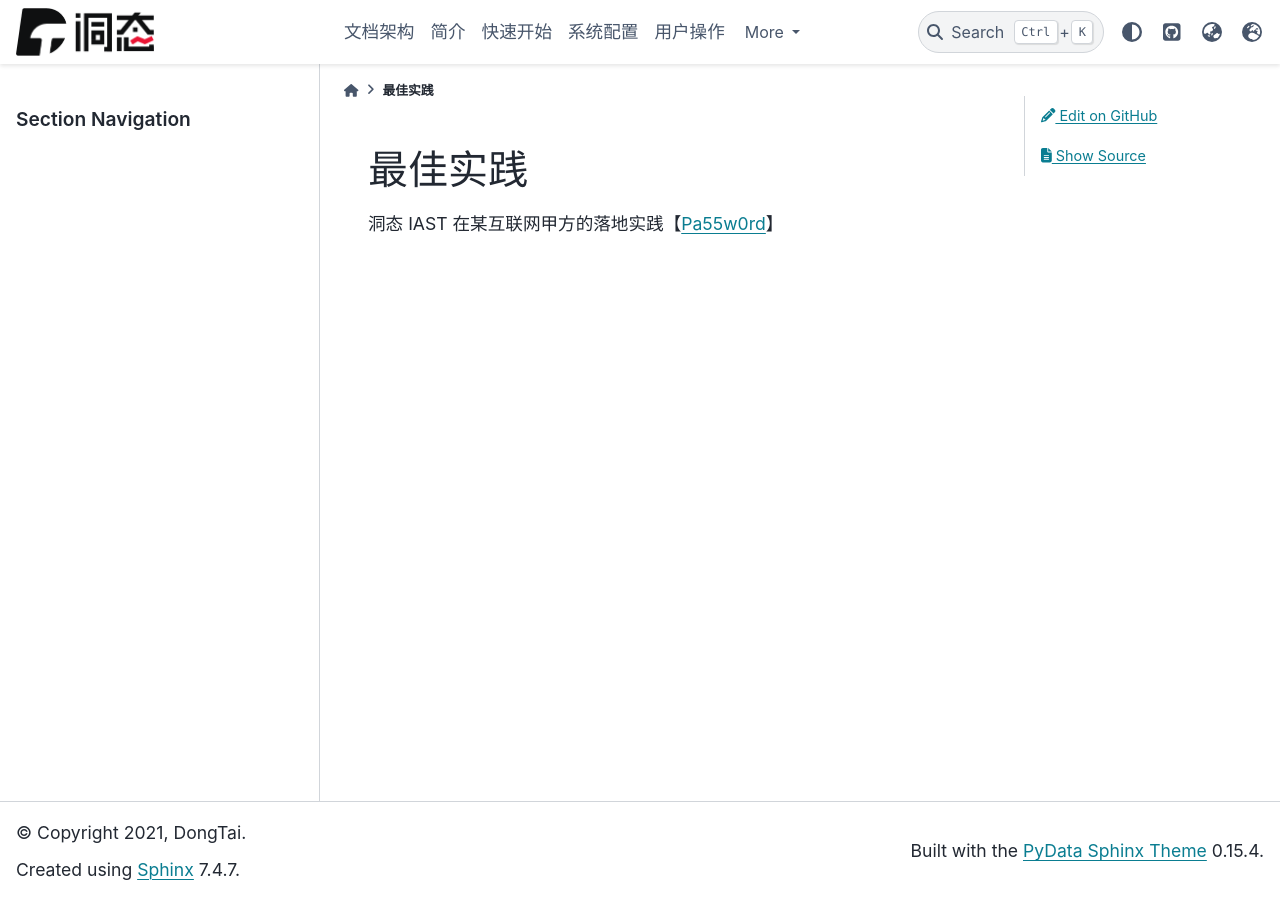
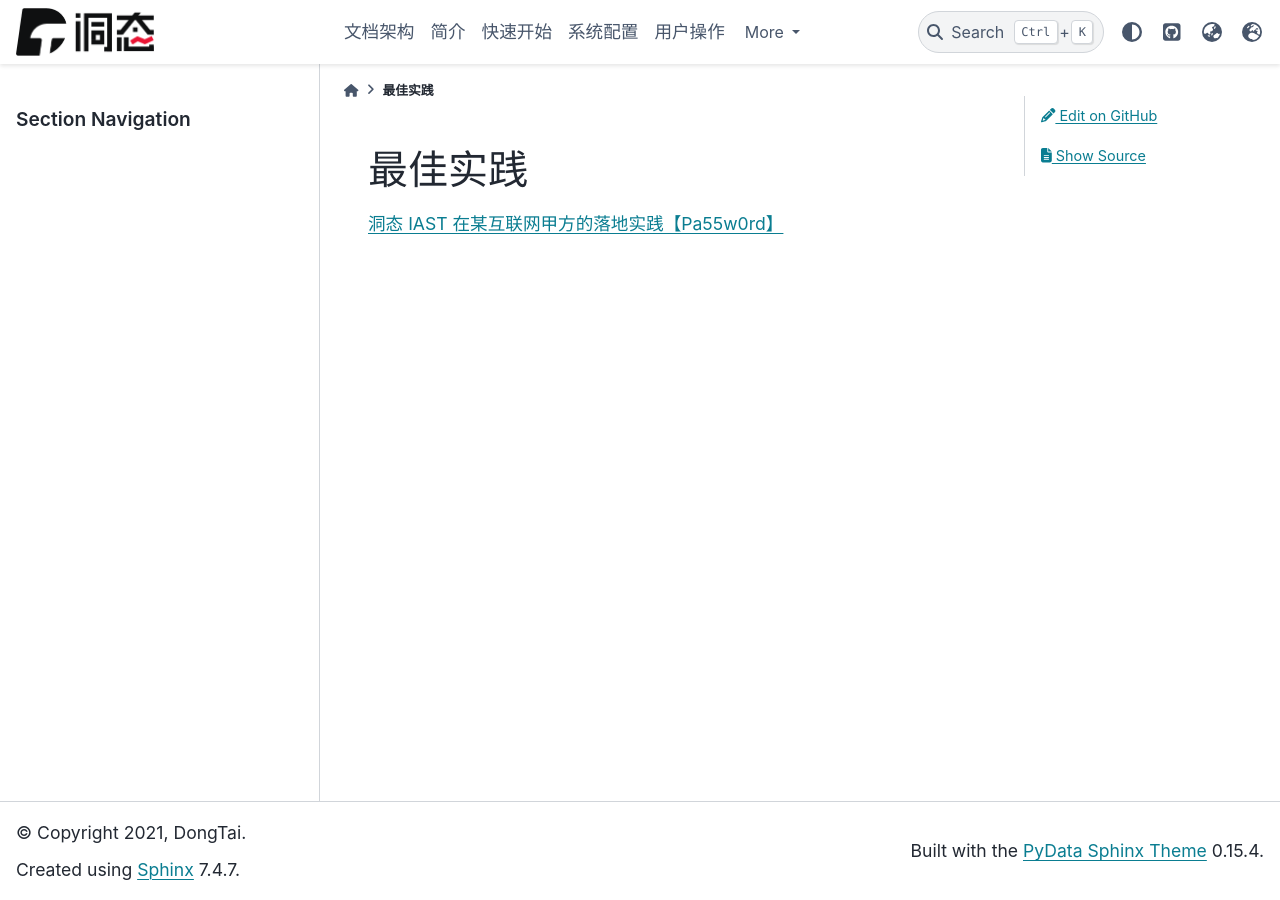
Before and after one commit to cloudwafs/DongTai-docs, a Sphinx documentation site: the page built from content/zh/source/08_bp/index.rst, in a window 1280 px wide. Built offline with Sphinx 7.4.7 and the PyData theme 0.15.4, drawn with Linux system fonts in a browser that asks for light colours.

```diff
--- a/content/zh/source/08_bp/index.rst
+++ b/content/zh/source/08_bp/index.rst
@@ -1,11 +1,12 @@
 最佳实践
 ========================================
 
-洞态 IAST 在某互联网甲方的落地实践【|Pa55w0rd|】
+|Pa55w0rd|
+
 
 .. toctree::
    :maxdepth: 2
 
 .. |Pa55w0rd| raw:: html
 
-   <a href="https://mp.weixin.qq.com/s/USw4pvYXN69UT6KauNqx0A" target="_blank">Pa55w0rd</a>
+   <a href="https://mp.weixin.qq.com/s/USw4pvYXN69UT6KauNqx0A" target="_blank">洞态 IAST 在某互联网甲方的落地实践【Pa55w0rd】</a>
```
